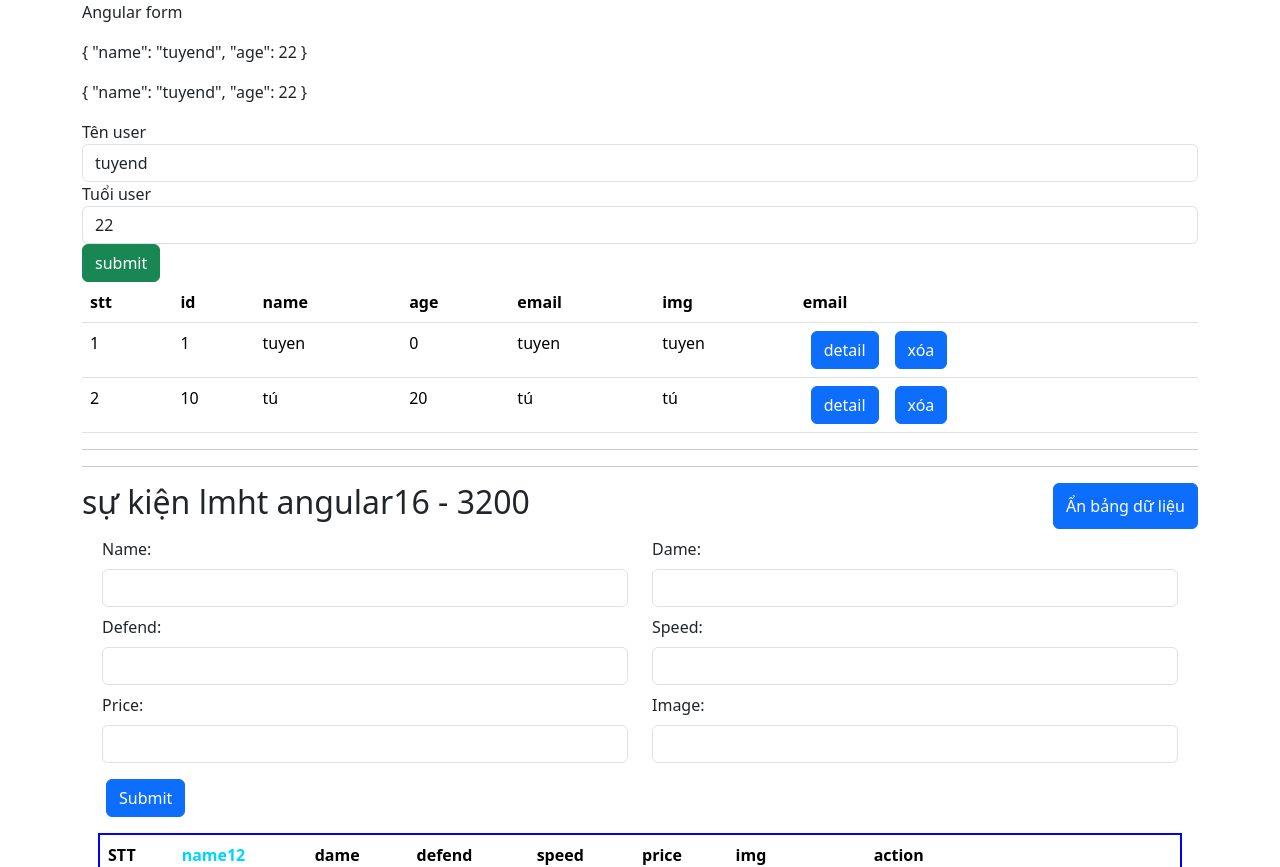
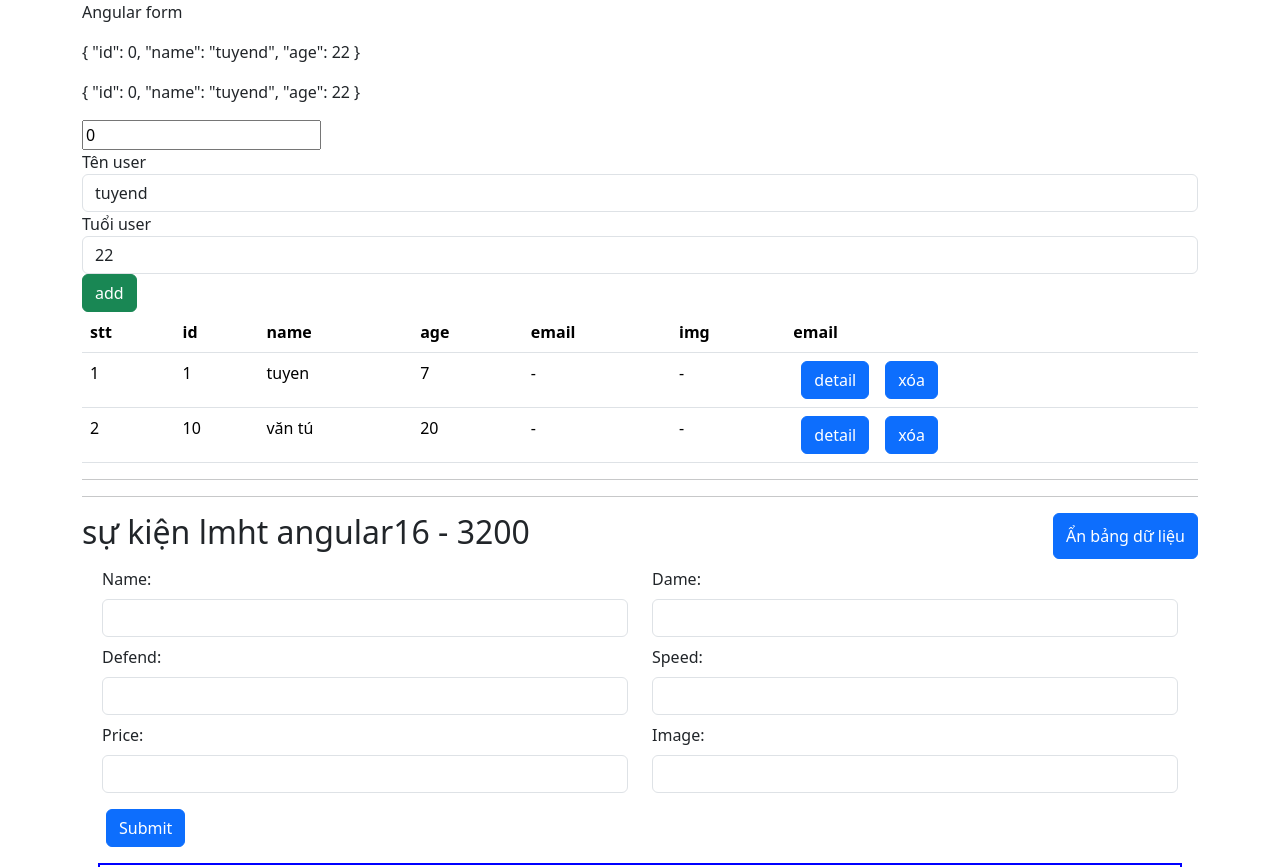
Before and after one commit to tuyenpv02/angular-fe1, an Angular app: page / in a window 1280 px wide. Shown: the top 867 px of the page. Built offline with nearby package versions, Linux system fonts and the light colour scheme.

Commit message:
crud form user

```diff
--- a/src/app/form/form.component.html
+++ b/src/app/form/form.component.html
@@ -2,16 +2,18 @@
      lắng nghe thay đổi form đặt vào -->
      <p>{{inputUser | json}}</p>
      <p>{{userForm.value | json}}</p>
-<form   #userForm="ngForm" (ngSubmit)="onSubmit(userForm)">
+     <!-- (ngSubmit)="onSubmit(userForm)" -->
+<form   #userForm="ngForm" >
+    <input type="text" name="id" [(ngModel)]="inputUser.id">
     <div class="form-group">
         <label for="">Tên user </label>
         <input type="text"
         class="form-control"
         name="name"
-        [(ngModel)]="inputUser.name"
+        [ngModel]="inputUser.name"
         required
-        minlength="6"
-        maxlength="10"
+        minlength="2"
+        maxlength="15"
         #nameU="ngModel"
         >
         <app-show-validate [field]="nameU" key="Tên"></app-show-validate>
@@ -22,7 +24,7 @@
         <input type="number"
         class="form-control"
         name="age"
-        [(ngModel)]="inputUser.age"
+        [ngModel]="inputUser.age"
         required
         min="1"
         max="100"
@@ -32,7 +34,8 @@
     </div>
     <!-- End form age -->
     <div >
-        <button class="btn btn-success" >submit</button>
+        <button *ngIf="inputUser.id==0" (click)="onSubmit(userForm, 'add')" class="btn btn-success" >add</button>
+        <button *ngIf="inputUser.id!=0" (click)="onSubmit(userForm, 'update')"  class="btn btn-success" >update</button>
     </div>
 </form>
 <div>
@@ -54,10 +57,10 @@
                 <td>{{user.id}}</td>
                 <td>{{user.name}}</td>
                 <td>{{user.age}}</td>
-                <td>{{user.name}}</td>
-                <td>{{user.name}}</td>
+                <td> - </td>
+                <td> - </td>
                 <td>
-                    <a class="btn btn-primary mx-2">detail</a>
+                    <a (click)="editUser(i)" class="btn btn-primary mx-2">detail</a>
                     <a (click)="deleteUser(i)" class="btn btn-primary mx-2">xóa</a>
                 </td>
             </tr>
--- a/src/app/form/form.component.ts
+++ b/src/app/form/form.component.ts
@@ -9,15 +9,21 @@ import { NgForm } from '@angular/forms';
 export class FormComponent {
 
   inputUser = {
+    id:0,
     name:'tuyend',
     age:22
   }
   users=[
-    {id:1, name:'tuyen', age:0},
-    {id:10, name:'tú', age:20},
+    {id:1, name:'tuyen', age:7},
+    {id:10, name:'văn tú', age:20},
   ]
 
-  onSubmit(userForm: NgForm){
+  onSubmit(userForm: NgForm, key:string){
+    if(!userForm.valid){
+      alert('thiếu dữ liệu');
+      return;
+    }
+    if(key =='add'){
        // lấy id max
       const newUsersId = this.users
       .map(u => u.id) // lấy ra mảng mới chỉ có id
@@ -28,18 +34,32 @@ export class FormComponent {
         ...userForm.value // lấy tất cả dữ liệu của formData và ở dưới thêm id
         ,id:idMax +1
       });
-
       // cập nhật lại form
-    // userForm.reset(); //(reset form
       userForm.resetForm({ // cập nhật form về giá trị default
           name:'',
-        age:0
+          age:0,
+          id:0
+        });
     }
-    )
+   if(key =='update' && userForm.value.id != 0){
+    console.log(22);
 
+    const x = this.users.findIndex((u)=>u.id == userForm.value.id);
+    this.users[x] = userForm.value;
+    userForm.resetForm({
+      name:'',
+      age:0,
+      id:0,
+    });
+   }
   }
 
   deleteUser(id:number){
     this.users.splice(id, 1);
   }
+
+  editUser(id:number){
+    this.inputUser = this.users[id];
   }
+
+}
```
Lines whose indentation alone changed are shown as unchanged.
